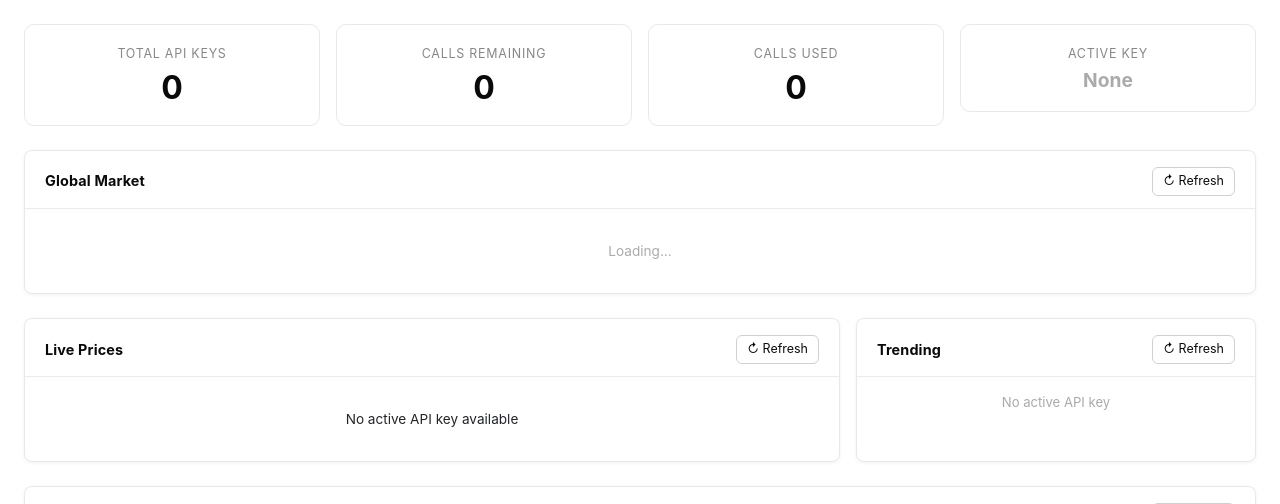
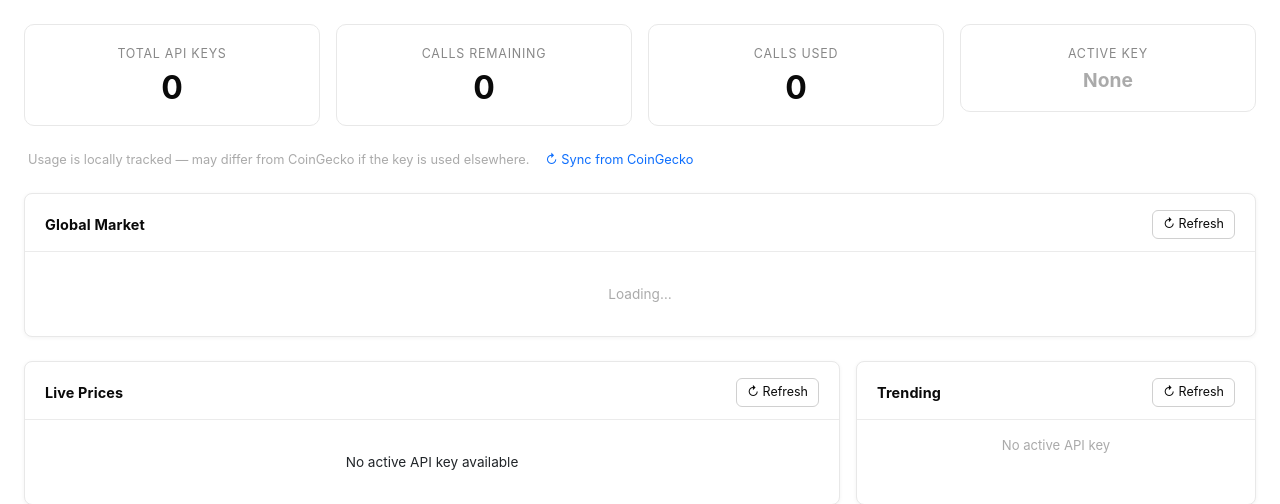
Before and after one commit to AlvinOng1999/CoingeckoAPITests, a Flask app: page / in a window 1280 px wide. Shown: the part 63-567 px from the top of the page. Run offline with Flask 3, Linux system fonts and the light colour scheme; data that the repository does not hold is empty.

Commit message:
feat: sync API usage from CoinGecko GET /key
- app.py: add _try_sync_key() — calls GET /key, writes real monthly
  usage (current_total_monthly_calls / current_remaining_monthly_calls)
  to DB on success, no-op on 4xx/network error
- /refresh/<api_key>: now calls _try_sync_key before redirecting (the
  existing ↻ row button now actually syncs)
- /refresh-all: syncs all keys before redirecting
- POST /api/sync-all: syncs every key, returns {synced, total,
  pro_required, keys[]} — used by the new Sync button
- index.html: add sync status bar below stat cards with "↻ Sync from
  CoinGecko" button; syncAll() calls /api/sync-all, shows green success
  or red pro_required message, then refreshes stat cards + row data via
  loadUsageStats()
- api_debug_key: tries live sync first, falls back to local with source
  field indicating which was used

Co-Authored-By: Claude Sonnet 4.6 <noreply@anthropic.com>

```diff
--- a/dashboard/app.py
+++ b/dashboard/app.py
@@ -17,11 +17,33 @@ app = Flask(__name__)
 CG_BASE = "https://api.coingecko.com/api/v3"
 
 def _local_usage(api_key: str):
-    """CoinGecko /key is PRO-only. Returns locally-tracked (used, left) from DB."""
     for a in storage.get_all_accounts():
         if a["api_key"] == api_key:
             return a["calls_used"], a["calls_left"]
     return 0, 10000
+
+
+def _try_sync_key(api_key: str) -> dict | None:
+    """
+    Calls CoinGecko GET /key to fetch real monthly usage and writes it to the DB.
+    Returns {"calls_used": N, "calls_left": N} on success, None if unavailable.
+    """
+    try:
+        r = requests.get(
+            f"{CG_BASE}/key",
+            headers={"x-cg-demo-api-key": api_key},
+            timeout=8,
+        )
+        if r.ok:
+            d = r.json()
+            used   = int(d.get("current_total_monthly_calls", 0))
+            credit = int(d.get("monthly_call_credit", 10000))
+            left   = int(d.get("current_remaining_monthly_calls", max(0, credit - used)))
+            storage.update_usage(api_key, used, left)
+            return {"calls_used": used, "calls_left": left}
+        return None
+    except Exception:
+        return None
 
 
 @app.route("/")
@@ -35,12 +57,36 @@ def index():
 
 @app.route("/refresh/<api_key>", methods=["POST"])
 def refresh(api_key):
+    _try_sync_key(api_key)
     return redirect(url_for("index"))
 
 
 @app.route("/refresh-all", methods=["POST"])
 def refresh_all():
+    for acc in storage.get_all_accounts():
+        _try_sync_key(acc["api_key"])
     return redirect(url_for("index"))
+
+
+@app.route("/api/sync-all", methods=["POST"])
+def api_sync_all():
+    accounts = storage.get_all_accounts()
+    synced = 0
+    keys = []
+    for acc in accounts:
+        result = _try_sync_key(acc["api_key"])
+        if result:
+            synced += 1
+            keys.append({"id": acc["id"], "synced": True, **result})
+        else:
+            keys.append({"id": acc["id"], "synced": False,
+                         "calls_used": acc["calls_used"], "calls_left": acc["calls_left"]})
+    return jsonify({
+        "synced": synced,
+        "total": len(accounts),
+        "pro_required": synced == 0 and len(accounts) > 0,
+        "keys": keys,
+    })
 
 
 @app.route("/create", methods=["POST"])
@@ -174,12 +220,15 @@ def api_markets():
 
 @app.route("/api/debug-key")
 def api_debug_key():
-    """Shows local DB usage (CoinGecko /key is PRO-only for Demo keys)."""
     account = storage.get_active_account()
     if not account:
         return jsonify({"error": "No active account"}), 503
+    synced = _try_sync_key(account["api_key"])
+    if synced:
+        return jsonify({"source": "coingecko", **synced, "api_key": account["api_key"][:12] + "••••"})
     return jsonify({
-        "note": "CoinGecko /key is PRO-only — usage is tracked locally",
+        "source": "local",
+        "note": "GET /key unavailable — returning locally-tracked counts",
         "api_key": account["api_key"][:12] + "••••",
         "calls_used": account["calls_used"],
         "calls_left": account["calls_left"],
--- a/dashboard/templates/index.html
+++ b/dashboard/templates/index.html
@@ -314,6 +314,12 @@
         </div>
       </div>
     </div>
+  </div>
+
+  <!-- Usage sync bar -->
+  <div class="d-flex align-items-center gap-3 mb-4 ms-1" style="font-size:.8rem;">
+    <span id="sync-status" style="color:#aaa">Usage is locally tracked — may differ from CoinGecko if the key is used elsewhere.</span>
+    <button id="btn-sync-all" onclick="syncAll()" style="background:none;border:none;color:#0d6efd;font-size:.8rem;cursor:pointer;padding:0;white-space:nowrap">↻ Sync from CoinGecko</button>
   </div>
 
   <!-- Global Market -->
@@ -965,6 +971,28 @@ async function loadUsageStats() {
   } catch (_) {}
 }
 
+async function syncAll() {
+  const btn    = document.getElementById('btn-sync-all');
+  const status = document.getElementById('sync-status');
+  btn.disabled = true;
+  btn.textContent = '↻ Syncing…';
+  try {
+    const d = await fetch('/api/sync-all', { method: 'POST' }).then(r => r.json());
+    if (d.pro_required) {
+      status.innerHTML = '<span style="color:#dc3545">⚠ GET /key requires a Pro subscription — keeping local counts.</span>';
+    } else if (d.synced > 0) {
+      status.innerHTML = '<span style="color:#16a34a">✓ Synced ' + d.synced + ' of ' + d.total + ' key(s) from CoinGecko.</span>';
+      await loadUsageStats();
+    } else {
+      status.innerHTML = '<span style="color:#dc3545">Sync failed — check network or API key.</span>';
+    }
+  } catch (_) {
+    status.innerHTML = '<span style="color:#dc3545">Sync request failed.</span>';
+  }
+  btn.disabled = false;
+  btn.textContent = '↻ Sync from CoinGecko';
+}
+
 // ── Stress test ────────────────────────────────────────────────────────────────
 let _stressEvt = null;
 let _stressLogOpen = false;
```
